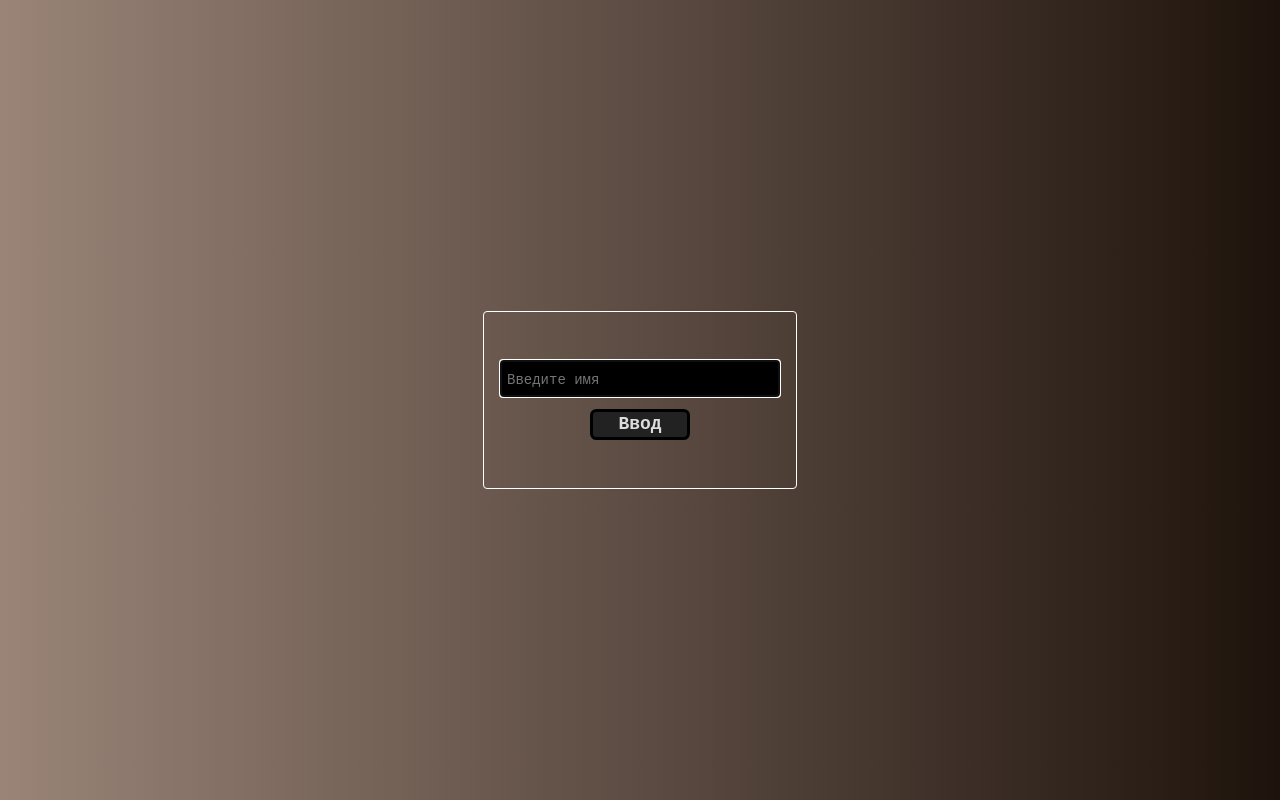
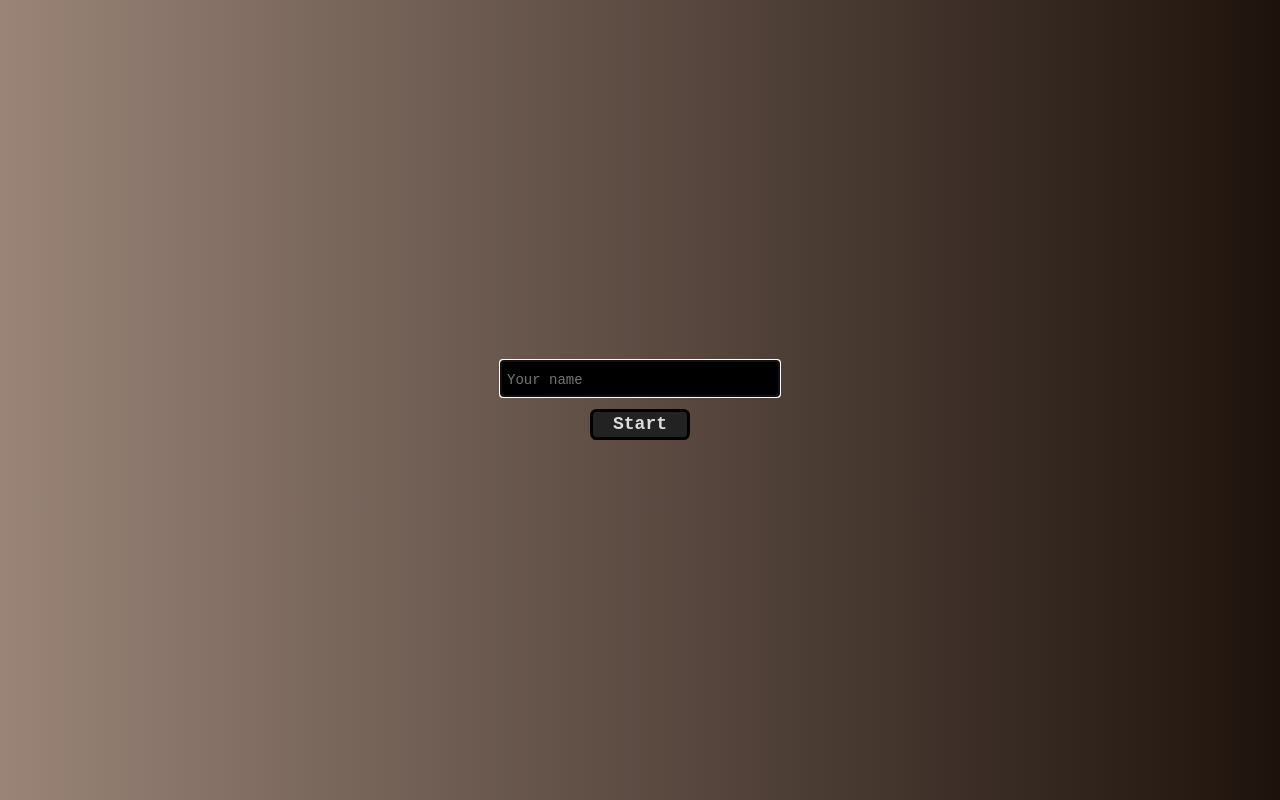
Before and after one commit to Chitalkin/silver-broccoli, a React app: page / in a window 1280 px wide. Built offline with nearby package versions, Linux system fonts and the light colour scheme; the HTML template or start-up script is replaced by a standard one.

Commit message:
refactor(components): fix login-form and added layout component

```diff
--- /dev/null
+++ b/src/components/layout/index.ts
@@ -0,0 +1 @@
+export { Layout } from './layout';
--- /dev/null
+++ b/src/components/layout/layout.tsx
@@ -0,0 +1,16 @@
+import React from 'react';
+import styled from 'styled-components';
+
+export const Wrapper = styled.div`
+  display: flex;
+  align-items: center;
+  flex-direction: column;
+`;
+
+interface LayoutProps {
+  children?: React.ReactNode;
+}
+
+export const Layout: React.FC<LayoutProps> = ({ children }) => (
+  <Wrapper>{children}</Wrapper>
+);
--- a/src/components/login-form/login-form.tsx
+++ b/src/components/login-form/login-form.tsx
@@ -3,12 +3,10 @@ import styled from 'styled-components';
 import { Input } from '@/ui/input';
 import { LoginFormProps } from './loging-form-types';
 import { Button } from '@/ui/button';
-import { FONT } from '@/styles/colors';
 
 const StyledForm = styled.form`
   display: flex;
   flex-direction: column;
-  border: 1px solid ${FONT.secondary};
   border-radius: 4px;
   padding: 48px 16px;
   gap: 12px;
@@ -40,9 +38,9 @@ export const LoginForm = React.memo<LoginFormProps>(({ onSubmit }) => {
         autoFocus
         onChange={handleChangeName}
         value={name}
-        placeholder="Введите имя"
+        placeholder="Your name"
       />
-      <Button>Ввод</Button>
+      <Button>Start</Button>
     </StyledForm>
   );
 });
```
